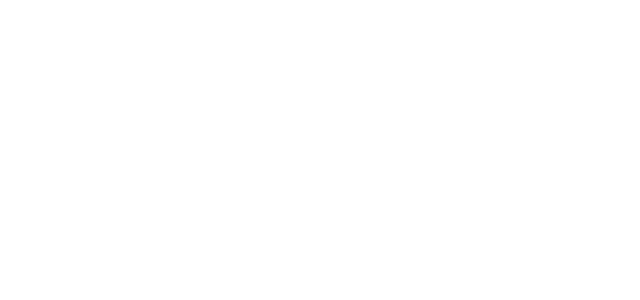
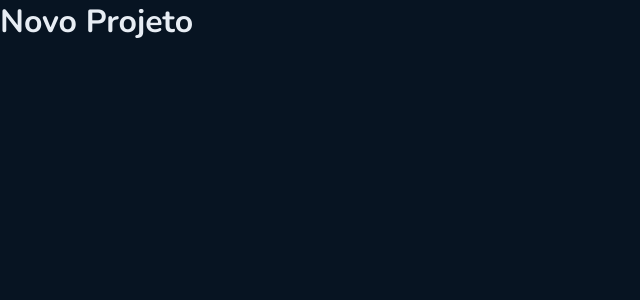
Before and after one commit to tiago-forward/github-blog-desafio-react, a React (Vite) app: page / in a window 1280 px wide. Shown: the top 300 px of the page, without its empty margins (0-640 px from the left). Built offline with nearby package versions, Linux system fonts and the light colour scheme.

Commit message:
installed and configured styled components

```diff
--- a/package.json
+++ b/package.json
@@ -11,11 +11,13 @@
   },
   "dependencies": {
     "react": "^18.3.1",
-    "react-dom": "^18.3.1"
+    "react-dom": "^18.3.1",
+    "styled-components": "^6.1.12"
   },
   "devDependencies": {
     "@types/react": "^18.3.3",
     "@types/react-dom": "^18.3.0",
+    "@types/styled-components": "^5.1.34",
     "@typescript-eslint/eslint-plugin": "^7.15.0",
     "@typescript-eslint/parser": "^7.15.0",
     "@vitejs/plugin-react": "^4.3.1",
--- a/src/App.tsx
+++ b/src/App.tsx
@@ -1,8 +1,14 @@
+import { ThemeProvider } from "styled-components";
+import { defaultTheme } from "./styles/themes/default";
+import { GlobalStyle } from "./styles/global";
+
 export function App() {
 
   return (
-    <>
+    <ThemeProvider theme={defaultTheme}>
+      <GlobalStyle />
 
-    </>
+      <h1>Novo Projeto</h1>
+    </ThemeProvider>
   )
 }
--- /dev/null
+++ b/src/styles/global.ts
@@ -0,0 +1,24 @@
+import { createGlobalStyle } from "styled-components";
+
+export const GlobalStyle = createGlobalStyle`
+    * {
+        margin: 0;
+        padding: 0;
+        box-sizing: border-box;
+
+        :focus {
+            outline: 0;
+            box-shadow: 0 0 0 2px ${props => props.theme['blue']};
+        }
+    }
+
+    body {
+        background-color: ${props => props.theme['base-background']};
+        color: ${props => props.theme['base']};
+        -webkit-font-smoothing: antialiased;
+    }
+
+    body, input, button {
+        font: 400 1rem Nunito, sans-serif;
+    }
+`
--- /dev/null
+++ b/src/styles/themes/default.ts
@@ -0,0 +1,16 @@
+export const defaultTheme = {
+    'blue': '#3294F8',
+
+    'base': '#E7EDF4',
+    'base-title': '#E7EDF4',
+    'base-subtitle': '#C4D4E3',
+    'base-text': '#AFC2D4',
+    'base-span': '#7B96B2',
+    'base-label': '#3A536B',
+    'base-border': '#1C2F41',
+    'base-post': '#112131',
+    'base-profile': '#0B1B2B',
+    'base-background': '#071422',
+    'base-input': '#040F1A',
+
+  } as const
```
Also changed, not shown: src/@types/styled.d.ts (added, +8 -0 lines), 2 other files (tests, documents, lock files or other folders).
